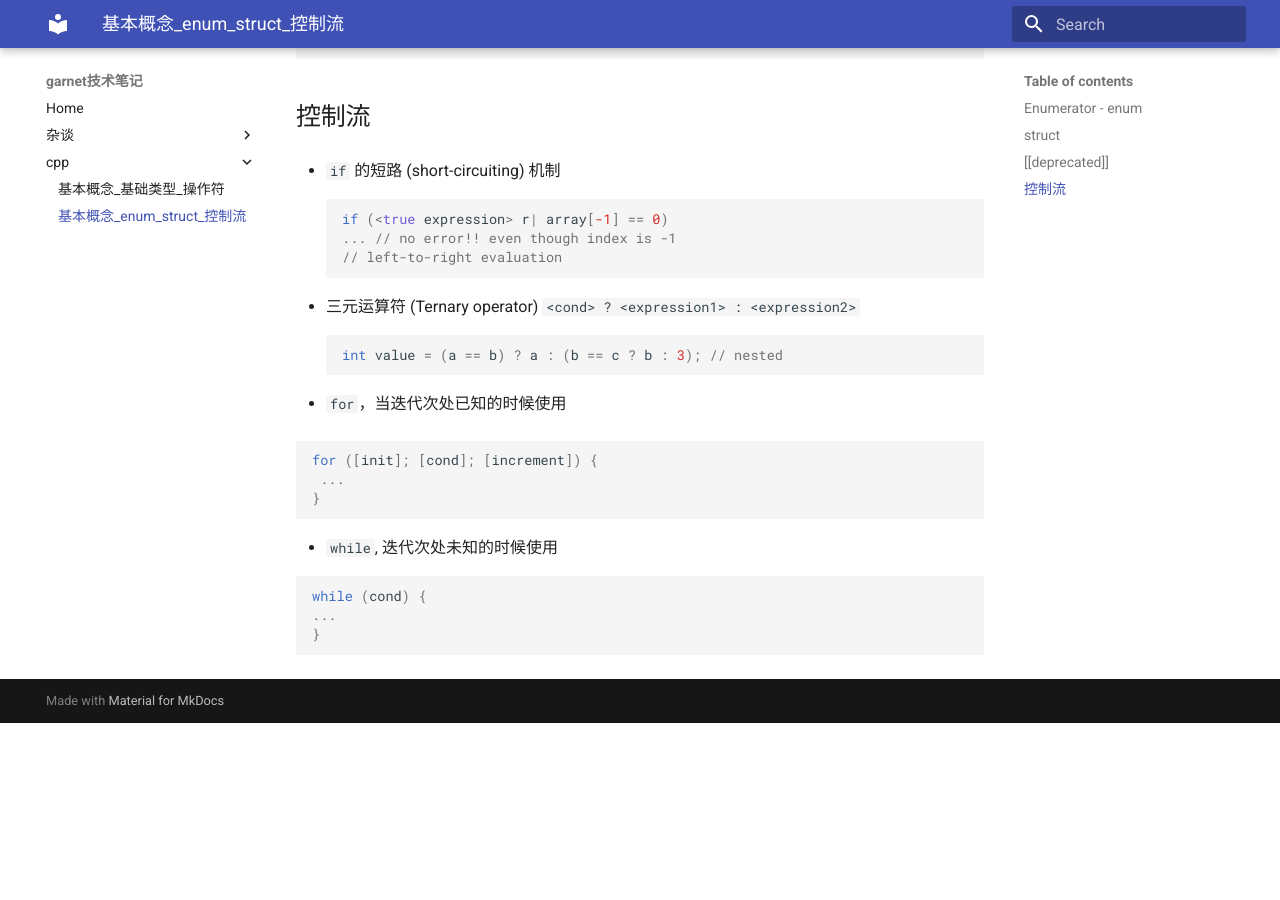
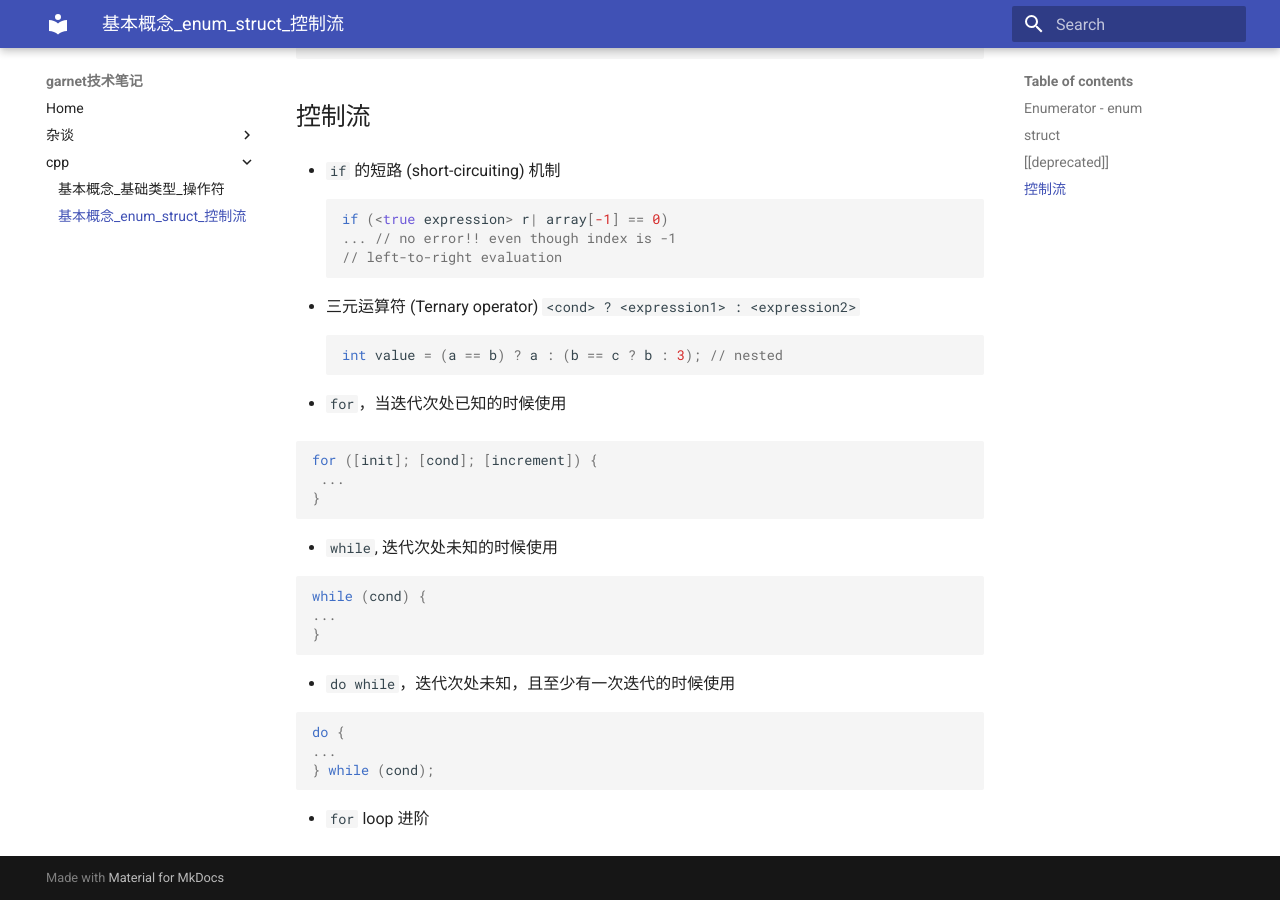
Before and after one commit to ymma98/technotes, an MkDocs documentation site: the page built from docs/cpp/基本概念_enum_struct_控制流.md, in a window 1280 px wide and 900 px high, scrolled down 4570 px. Built offline with MkDocs 1.6.1 and Material for MkDocs 9.7.7, drawn with Linux system fonts in a browser that asks for light colours; before the commit the page ends 5293 px from its top, so only the background shows below that.

Commit message:
docs/cpp/基本概念_enum_struct_控制流.md updated from https://stackedit.cn/

````diff
--- a/docs/cpp/基本概念_enum_struct_控制流.md
+++ b/docs/cpp/基本概念_enum_struct_控制流.md
@@ -244,7 +244,6 @@ for ([init]; [cond]; [increment]) {
 }
 ```
 
-
 * `while`, 迭代次处未知的时候使用
 
 ```cpp
@@ -252,8 +251,23 @@ while (cond) {
 ...
 }
 ```
+
+
+* `do while`，迭代次处未知，且至少有一次迭代的时候使用
+
+```cpp
+do {
+...
+} while (cond);
+```
+
+* `for` loop 进阶
+
+
+
+
 <!--stackedit_data:
-eyJoaXN0b3J5IjpbMTIzMzMwMzQwOCwtMjA5MjE5MTExOSw2MT
-EzODAxOSwtNjE5ODUyMDAzLDE1ODE5ODg1NTcsMTU0ODUzOTgw
-MCwtNjkwOTUwNjA4LDkzODg5NDA3OF19
+eyJoaXN0b3J5IjpbLTE3NzY1NzczNjksLTIwOTIxOTExMTksNj
+ExMzgwMTksLTYxOTg1MjAwMywxNTgxOTg4NTU3LDE1NDg1Mzk4
+MDAsLTY5MDk1MDYwOCw5Mzg4OTQwNzhdfQ==
 -->
````
